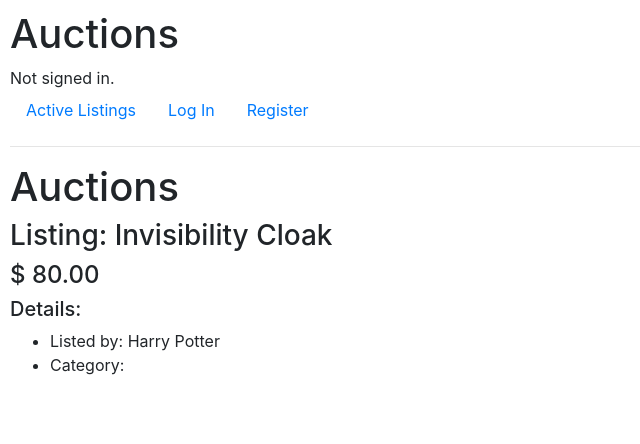
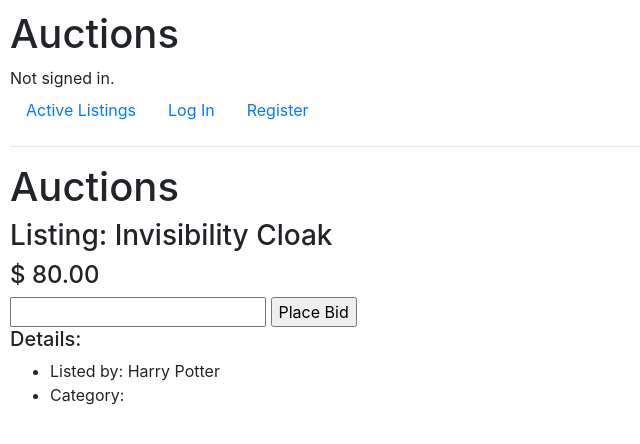
Before and after one commit to liampc/ComSci50, a Django app: page /listing/1 in a window 1280 px wide. Shown: the top 444 px of the page, without its empty margins (0-640 px from the left). Run offline with Django 3.2, Linux system fonts and the light colour scheme; data comes from the database, SQL or seed files in the repository; some libraries are stand-ins or nearby versions.

Commit message:
add form in listings

```diff
--- a/auctions/templates/auctions/listings.html
+++ b/auctions/templates/auctions/listings.html
@@ -13,6 +13,11 @@
 
     <h4>$ {{listing.price}}</h4>
 
+    <form action="{% url 'listing' listing.id %" method="Post">
+        <input type="integer" name="bid_price">
+        <input type="submit" value="Place Bid">
+    </form>
+
     <h5>Details:</h5>
     <uL>
         <li>Listed by: {{listing.lister}}</li>
```
